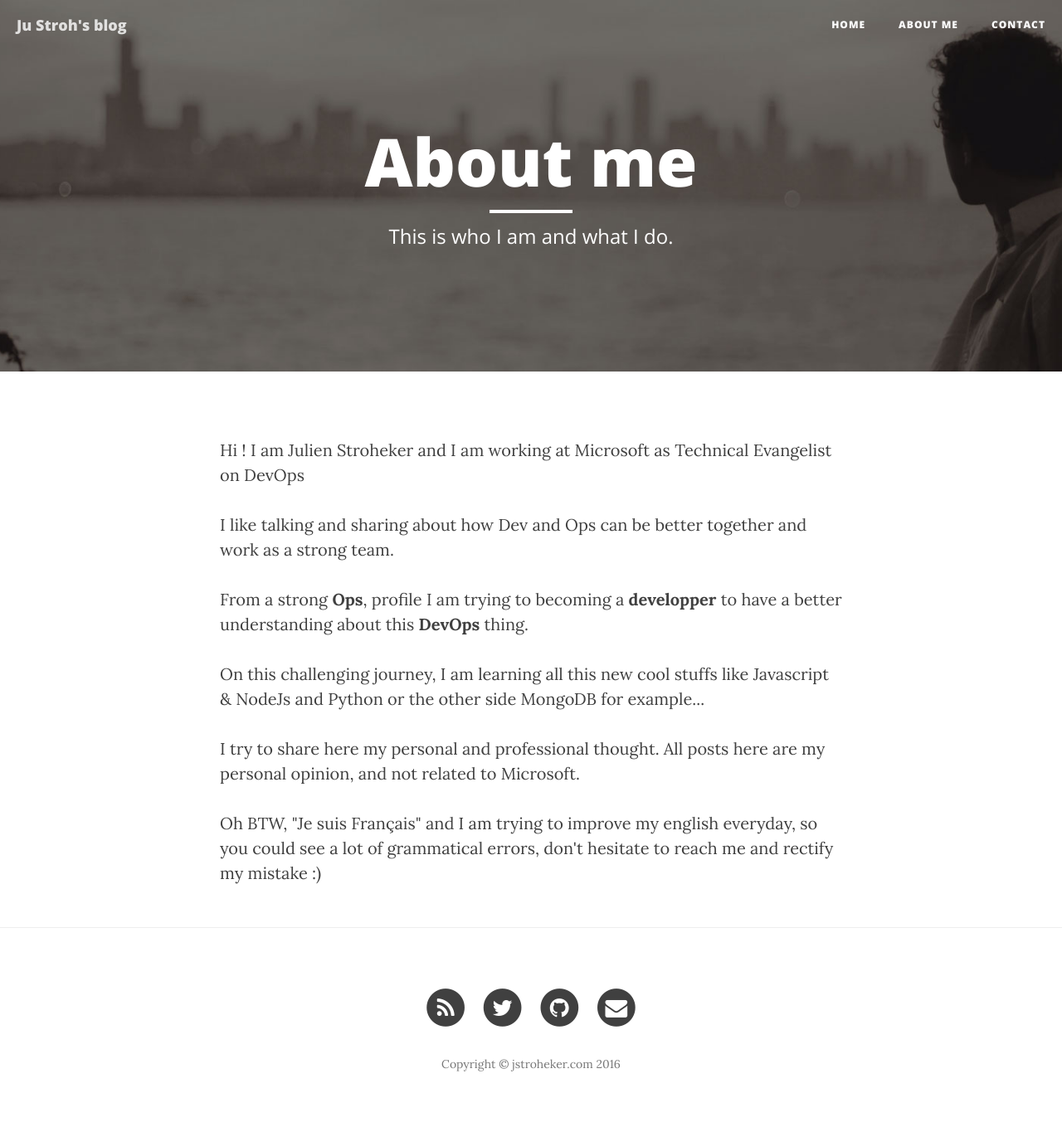
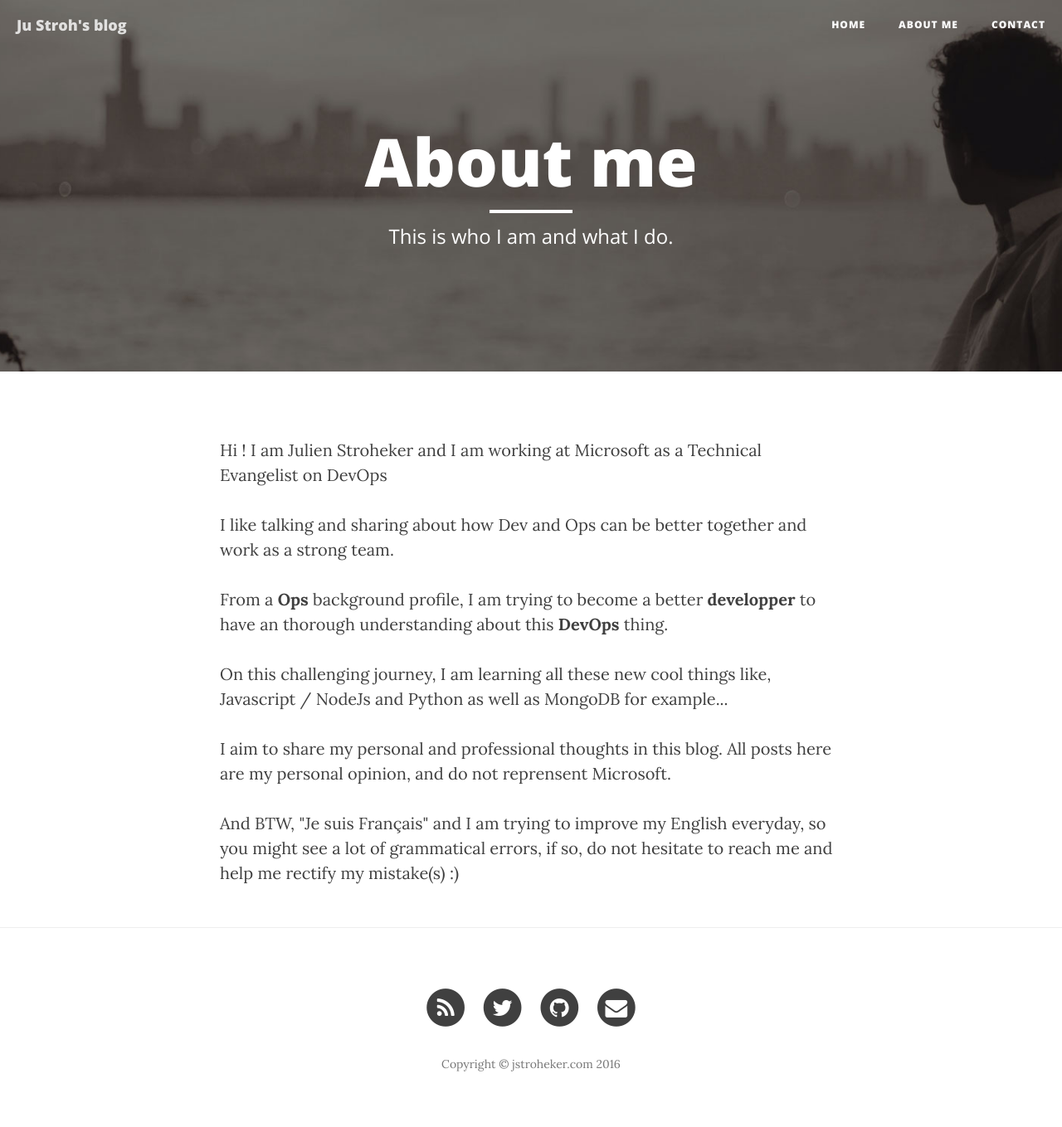
Before and after one commit to julienstroheker/julienstroheker.github.io, a Jekyll site: the page built from about.html, in a window 1280 px wide. Shown: the whole page at 83% size. Built offline with Jekyll 4.4.1, drawn with Linux system fonts in a browser that asks for light colours; nearby versions of some CDN libraries.

Commit message:
Updating About me

```diff
--- a/about.html
+++ b/about.html
@@ -5,14 +5,14 @@ description: "This is who I am and what I do."
 header-img: "img/about-bg.jpg"
 ---
 
-<p>Hi ! I am Julien Stroheker and I am working at Microsoft as Technical Evangelist on DevOps</p>
+<p>Hi ! I am Julien Stroheker and I am working at Microsoft as a Technical Evangelist on DevOps</p>
 
 <p>I like talking and sharing about how Dev and Ops can be better together and work as a strong team.</p>
 
-<p>From a strong <b>Ops</b>, profile I am trying to becoming a <b>developper</b> to have a better understanding about this <b>DevOps</b> thing.</p>
+<p>From a <b>Ops</b> background profile, I am trying to become a better <b>developper</b> to have an thorough understanding about this <b>DevOps</b> thing.</p>
 
-<p>On this challenging journey, I am learning all this new cool stuffs like Javascript & NodeJs and Python or the other side MongoDB for example...</p>
+<p>On this challenging journey, I am learning all these new cool things like, Javascript / NodeJs and Python as well as MongoDB for example...</p>
 
-<p>I try to share here my personal and professional thought. All posts here are my personal opinion, and not related to Microsoft.</p>
+<p>I aim to share my personal and professional thoughts in this blog. All posts here are my personal opinion, and do not reprensent Microsoft.</p>
 
-<p>Oh BTW, "Je suis Français" and I am trying to improve my english everyday, so you could see a lot of grammatical errors, don't hesitate to reach me and rectify my mistake :) </p>
+<p>And BTW, "Je suis Français" and I am trying to improve my English everyday, so you might see a lot of grammatical errors, if so, do not hesitate to reach me and help me rectify my mistake(s) :)</p>
```
